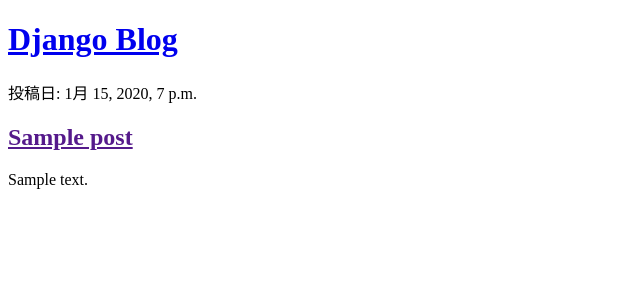
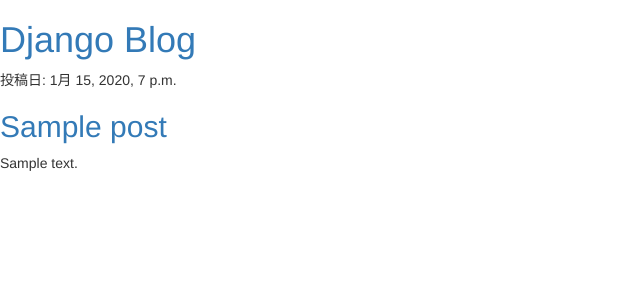
Before and after one commit to manmaruSeal/Django_blog, a Django app: page / in a window 1280 px wide. Shown: the top 300 px of the page, without its empty margins (0-640 px from the left). Run offline with Django 3.2, Linux system fonts and the light colour scheme; tables that the repository leaves empty hold one stand-in row (values such as "Sample post"); some libraries are stand-ins or nearby versions.

Commit message:
bootstrap,cssの追加

```diff
--- /dev/null
+++ b/blog/static/css/blog.css
@@ -0,0 +1,3 @@
+h1 a, h2 a {
+    color: #C25100;
+}
--- a/blog/templates/blog/post_list.html
+++ b/blog/templates/blog/post_list.html
@@ -2,6 +2,8 @@
 <html lang="ja">
 	<head>
 		<meta charset="UTF-8" />
+		<link rel="stylesheet" href="//maxcdn.bootstrapcdn.com/bootstrap/3.2.0/css/bootstrap.min.css">
+		<link rel="stylesheet" href="//maxcdn.bootstrapcdn.com/bootstrap/3.2.0/css/bootstrap-theme.min.css">
 	    <title>blog page:)☆</title>
 	</head>
 	<body>
```
